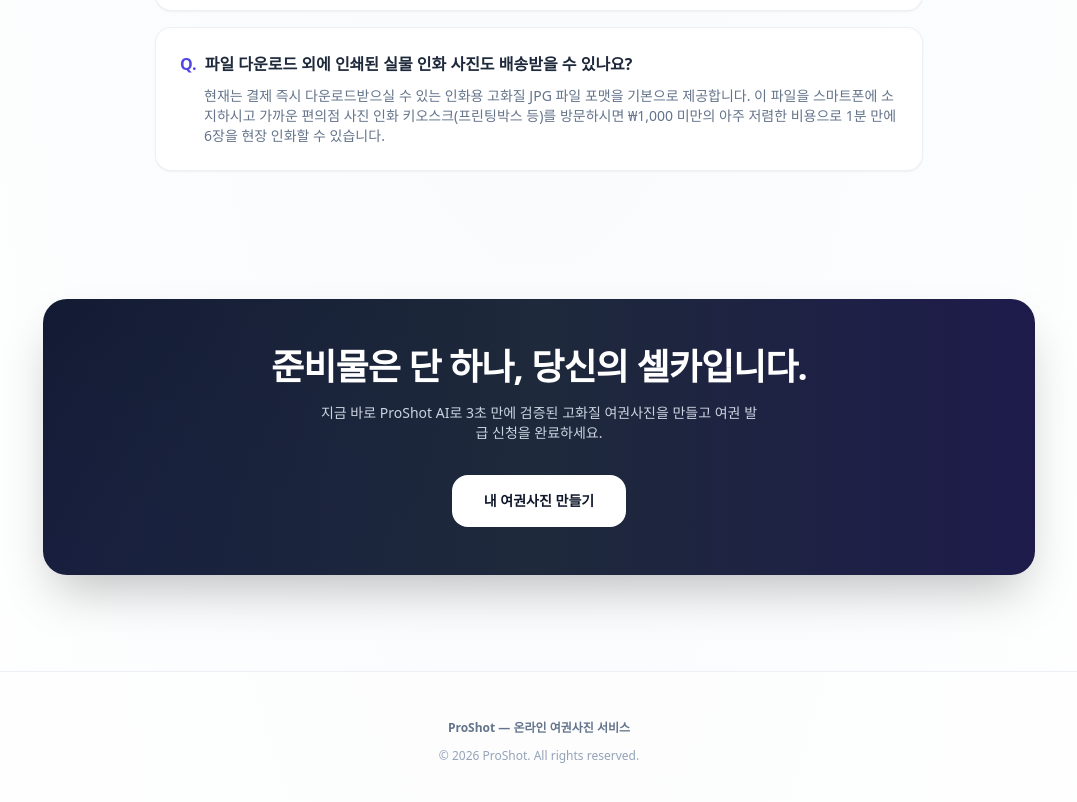
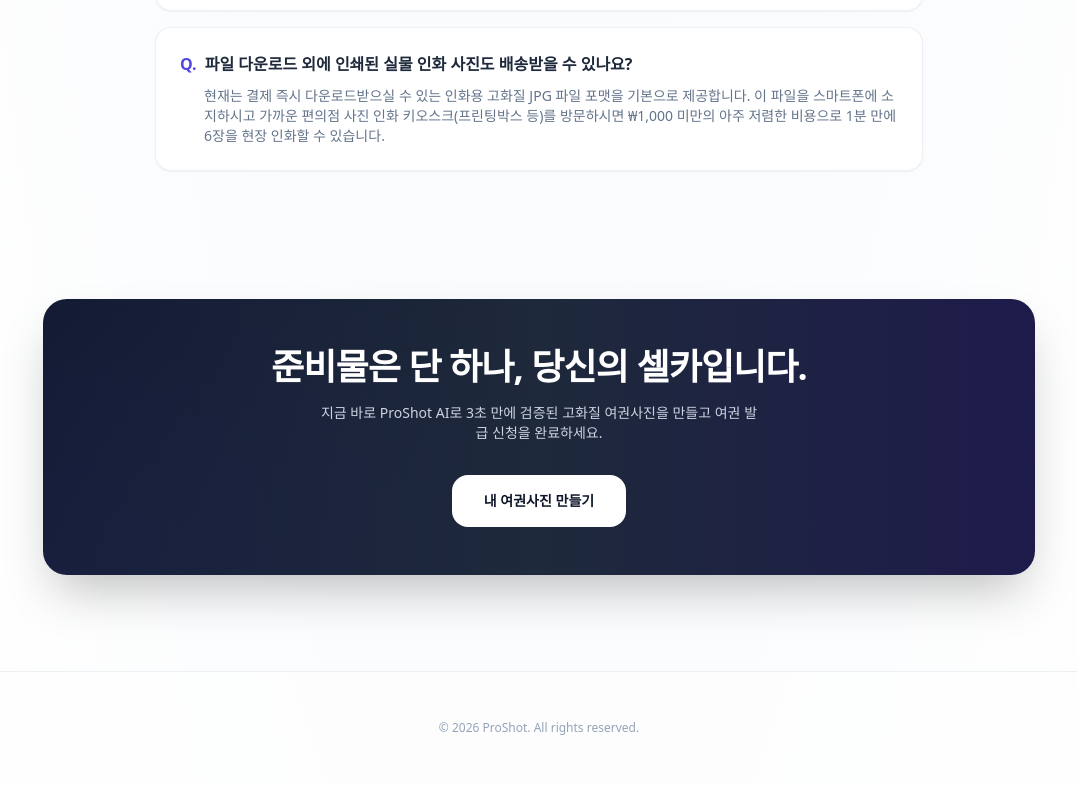
Before and after one commit to grantjeon96/21_Proshot, a Next.js app: page / in a window 1280 px wide. Shown: the part 4304-5106 px from the top of the page, without its empty margins (101-1178 px from the left). Built offline with nearby package versions, Linux system fonts and the light colour scheme.

Commit message:
chore: remove footer description line entirely

```diff
--- a/app/page.tsx
+++ b/app/page.tsx
@@ -456,9 +456,6 @@ export default function Home() {
 
       {/* Footer */}
       <footer className="border-t border-slate-200/60 bg-white/50 py-12 text-center text-xs text-slate-400">
-        <p className="mb-3 font-semibold text-slate-500">
-          ProShot — 온라인 여권사진 서비스
-        </p>
         <p>© 2026 ProShot. All rights reserved.</p>
       </footer>
     </div>
```
